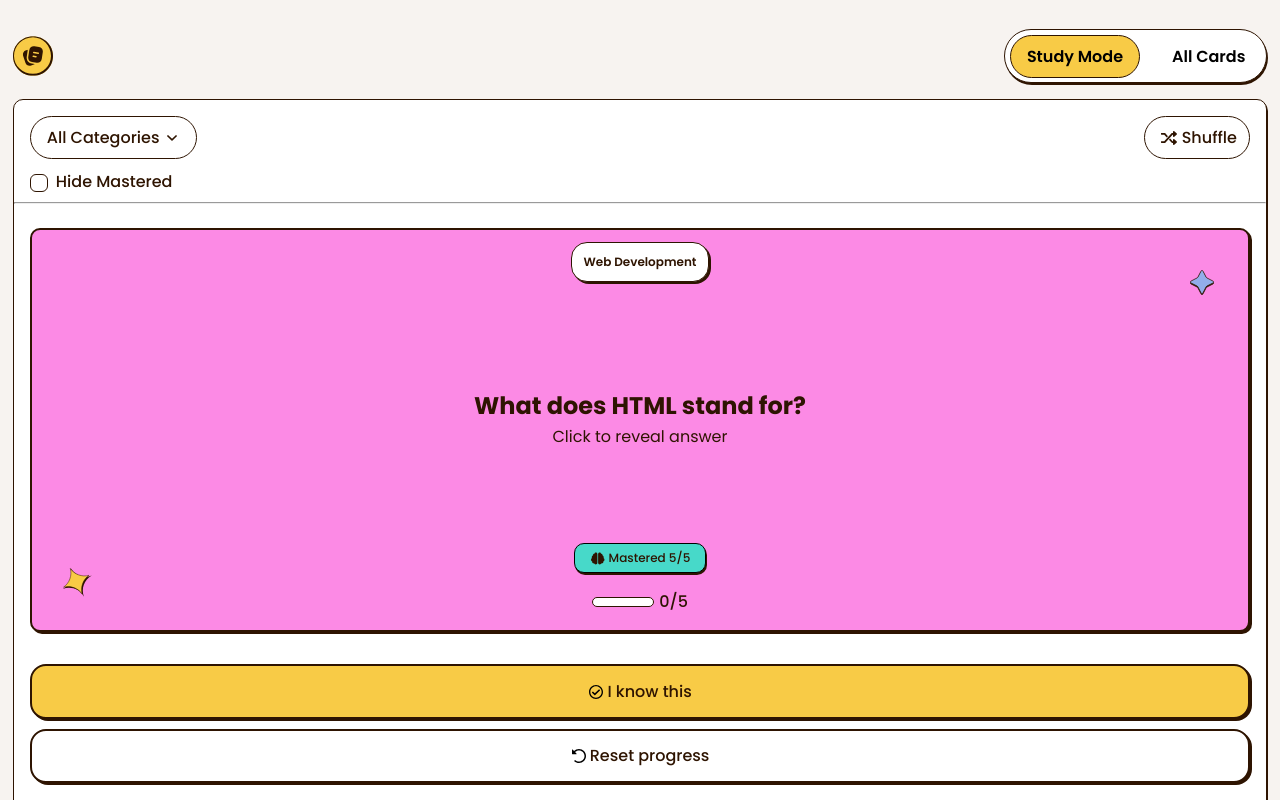
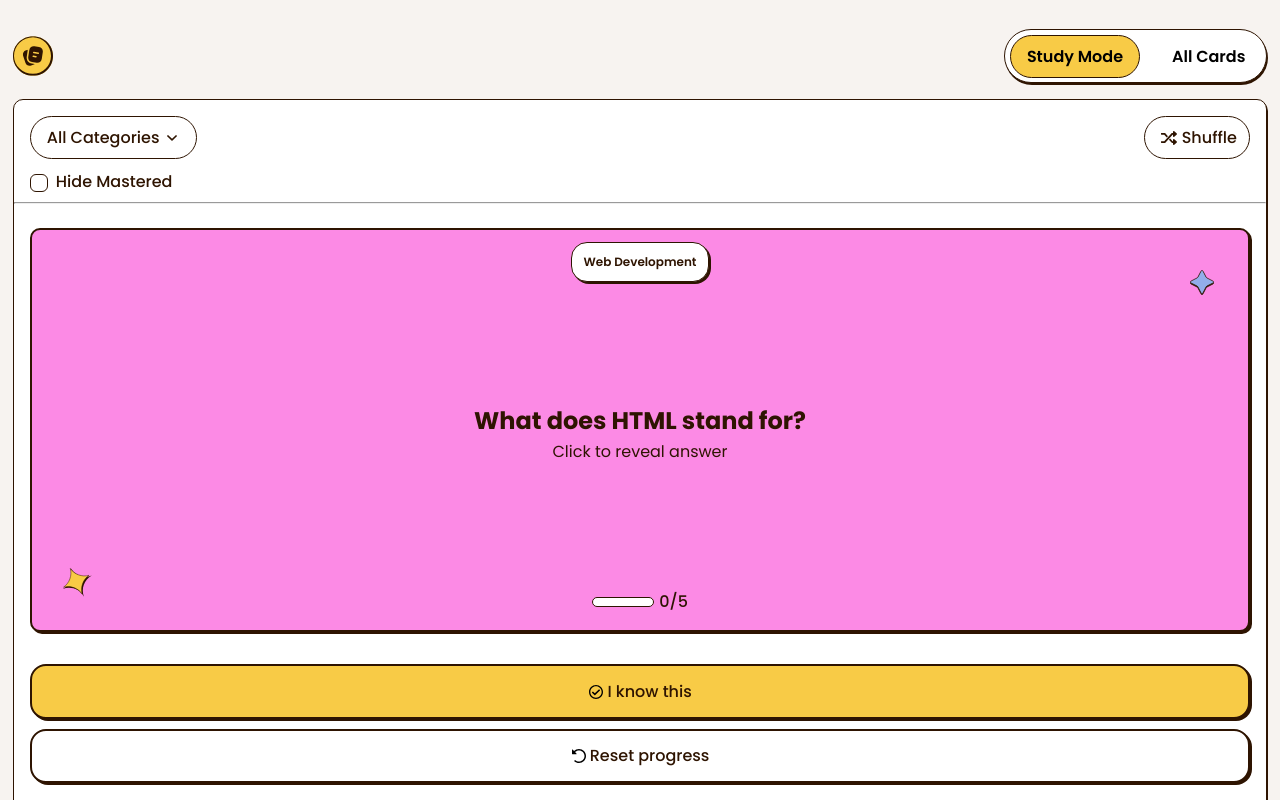
Before and after one commit to bengera/flashcard-app, a React (Vite) app: page / in a window 1280 px wide. Shown: the top 800 px of the page. Built offline with nearby package versions, Linux system fonts and the light colour scheme.

Commit message:
Add mastery badge to large screens

```diff
--- a/src/components/flashcard-content.tsx
+++ b/src/components/flashcard-content.tsx
@@ -5,6 +5,7 @@ type FlashcardContentProps = {
   setReveal: React.Dispatch<React.SetStateAction<boolean>>;
   currentCard: Flashcard | undefined;
 };
+
 
 export function FlashCardContent({
   reveal,
@@ -14,6 +15,10 @@ export function FlashCardContent({
   if (!currentCard) {
     return null;
   }
+
+  const isMastered = currentCard.knownCount === 5;
+
+
 
   return (
     <div className="flashcard">
@@ -58,14 +63,15 @@ export function FlashCardContent({
           )}
         </div>
 
-     <div className="flashcard__mastered-badge u-shadow">
-      <img alt="mastered-icon" src="images/icon-mastered.svg"></img>
-      <span>Mastered 5/5</span></div>
+        <div className={`flashcard__progress-container ${isMastered ? 'flashcard__progress-container-mastered' : ''}`}>
+          {isMastered ? (<div className="flashcard__mastered-badge u-shadow">
+            <img alt="mastered-icon" src="images/icon-mastered.svg"></img>
+            <span>Mastered 5/5</span>
+          </div>) : null}
 
 
-        <div className="flashcard__progress-container">
           <div
-            className="flashcard__progress-bar"
+            className="flashcard__progress-bar "
             style={{ "--value": currentCard.knownCount } as React.CSSProperties}
           >
             <div className="flashcard__progress-bar-fill"></div>
--- a/src/css/study-panel.css
+++ b/src/css/study-panel.css
@@ -177,17 +177,31 @@ input[type="checkbox"]:checked {
 }
 
 .flashcard__mastered-badge {
+  display: none;
+}
+
+@media only screen and (min-width: 670px) {
+  .flashcard__mastered-badge {
     width: 120px;
     border: 1px solid black;
     font-size: 12px;
-  border-radius: 10px;
+    border-radius: var(--radius-full);
     background-color: var(--clr-teal-400);
     padding: 5px;
+    margin: 1rem;
     display: flex;
     align-items: center;
     align-self: center;
     justify-content: center;
     gap: 3px;
+  }
+}
+
+@media only screen and (min-width: 670px) {
+  .flashcard__progress-container-mastered .flashcard__progress-bar,
+  .flashcard__progress-container-mastered .flashcard__progress-number {
+    display: none;
+  }
 }
 
 /*FLASHCARD-REVEALED*/
--- a/src/css/variables.css
+++ b/src/css/variables.css
@@ -43,7 +43,7 @@
   --space-11: 80px;
   --space-12: 96px;
 
-  --tablet: 670px;
+  --bp-tablet: 670px;
 }
 
 /* FONT IMPORTS */
```
Also changed, not shown: 1 other file (tests, documents, lock files or other folders). Lines whose indentation alone changed are shown as unchanged.
